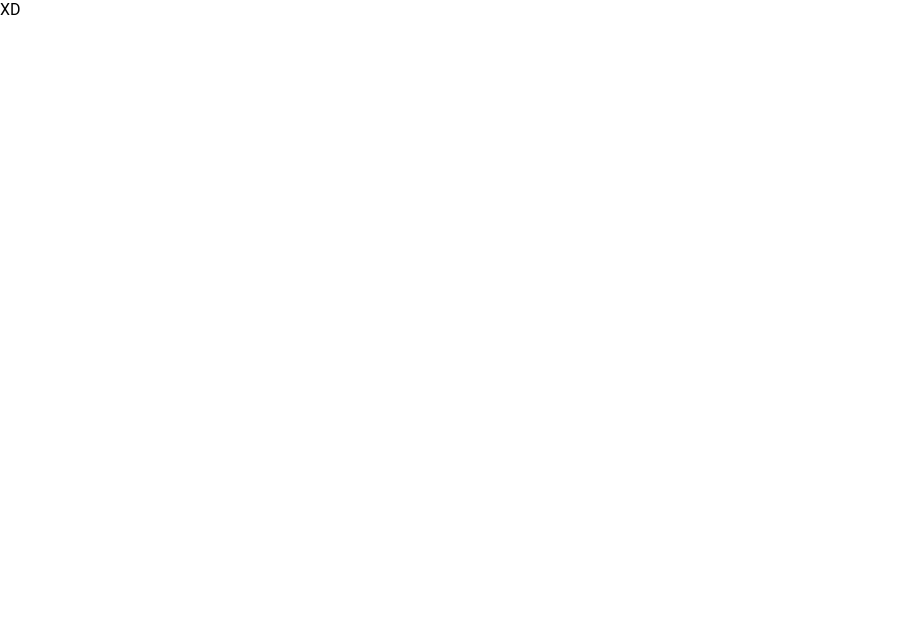
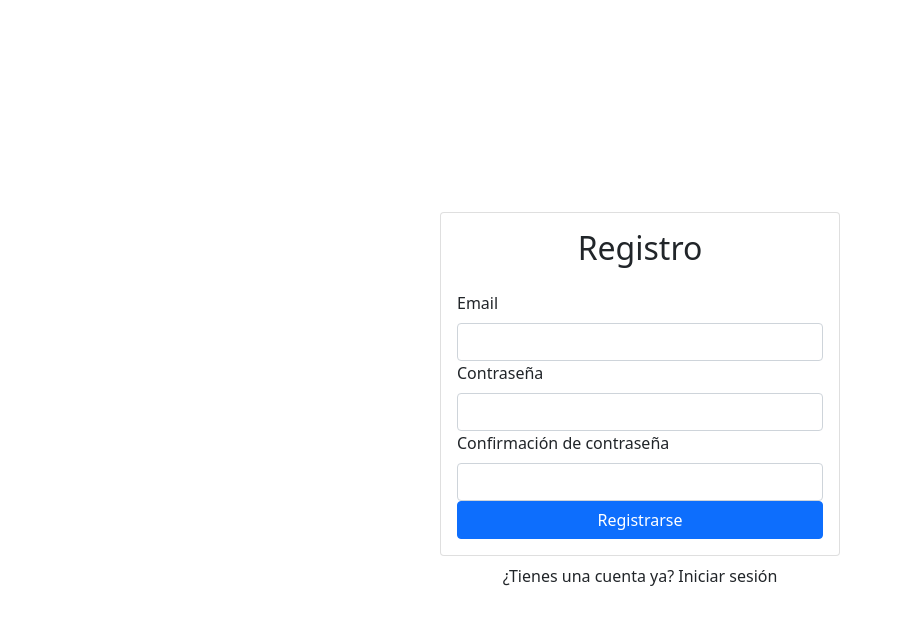
Before and after one commit to bramvar/FORO-REACT, a React (Create React App) app: page / in a window 1280 px wide. Shown: the top 624 px of the page, without its empty margins (0-903 px from the left). Built offline with nearby package versions, Linux system fonts and the light colour scheme.

Commit message:
sign up's view done

```diff
--- a/src/App.jsx
+++ b/src/App.jsx
@@ -1,10 +1,19 @@
 import React from "react";
+import { Container } from "react-bootstrap";
+import SignUp from "./components/SignUp"
+
 
 const App = () => {
     return (
-        <div>
-            XD
-        </div>
+        <Container className="d-flex align-items-center justify-content-center"
+                    style={{minHeight: "100vh"}}
+        >
+            <div className="w-100" style={{maxWidth:"400px"}}>
+                <SignUp />
+            </div>
+
+        </Container>
+
     );
 }
 
--- /dev/null
+++ b/src/components/SignUp.jsx
@@ -0,0 +1,40 @@
+import React, {useRef} from 'react'
+import {Form, Button, Card} from 'react-bootstrap'
+
+export default function SignUp() {
+
+    const emailRef = useRef()
+    const passwordRef = useRef()
+    const passwordConfirmRef = useRef()
+
+    return (
+        <>
+        <Card>
+            <Card.Body>
+                <h2 className="text-center mb-4">Registro</h2>
+                <Form>
+                    <Form.Group id="email">
+                         <Form.Label>Email</Form.Label>
+                         <Form.Control type="email" ref={emailRef} required />
+                    </Form.Group>
+
+                    <Form.Group id="password">
+                         <Form.Label>Contraseña</Form.Label>
+                         <Form.Control type="password" ref={passwordRef} required />
+                    </Form.Group>
+
+                    <Form.Group id="password-confirm">
+                         <Form.Label>Confirmación de contraseña</Form.Label>
+                         <Form.Control type="password" ref={passwordConfirmRef} required />
+                    </Form.Group>
+                    <Button className="w-100"  type="submit">Registrarse</Button>
+                </Form>
+            </Card.Body>
+        </Card>
+
+        <div className="w-100 text-center mt-2">
+            ¿Tienes una cuenta ya? Iniciar sesión
+        </div>
+        </>
+    )
+}
--- a/src/index.js
+++ b/src/index.js
@@ -2,6 +2,7 @@
 import ReactDOM from 'react-dom';
 import './index.scss';
 import App from './App';
+import "bootstrap/dist/css/bootstrap.min.css"
 //import reportWebVitals from './reportWebVitals';
 
 ReactDOM.render(
```
